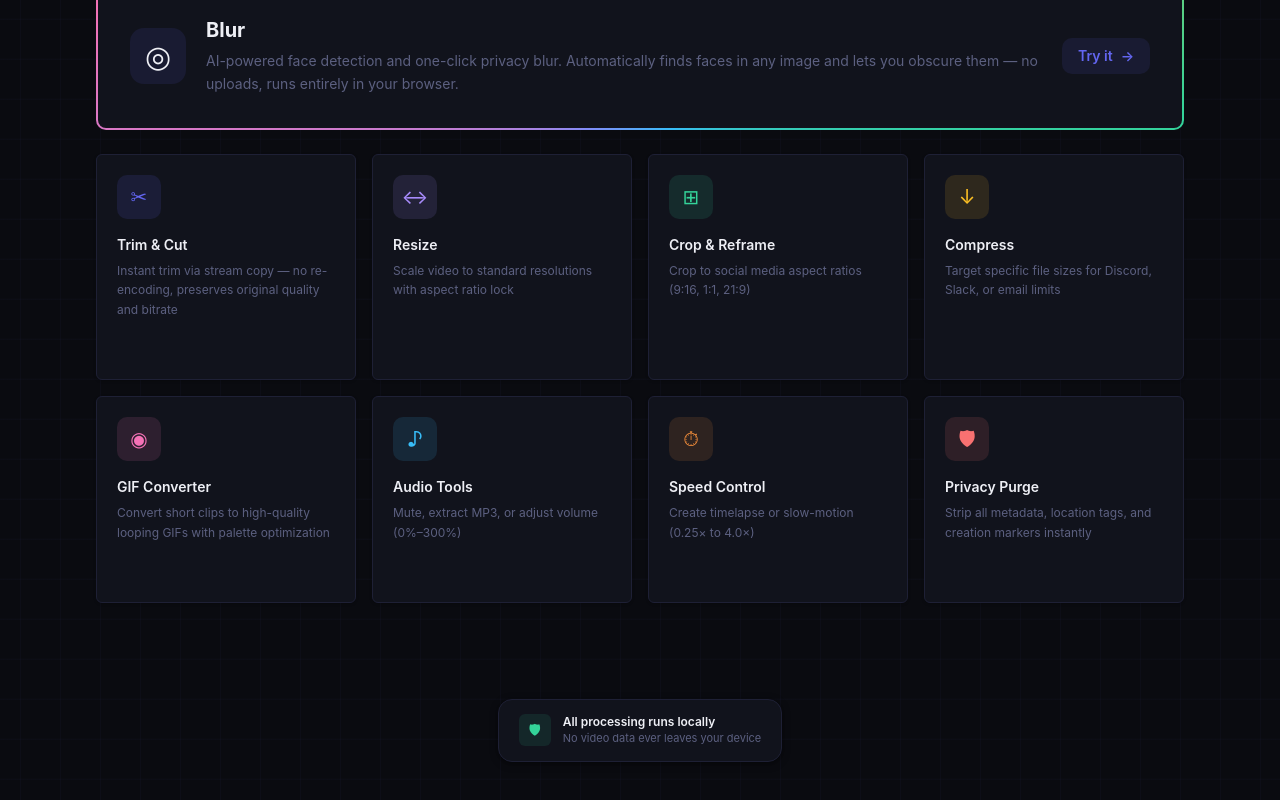
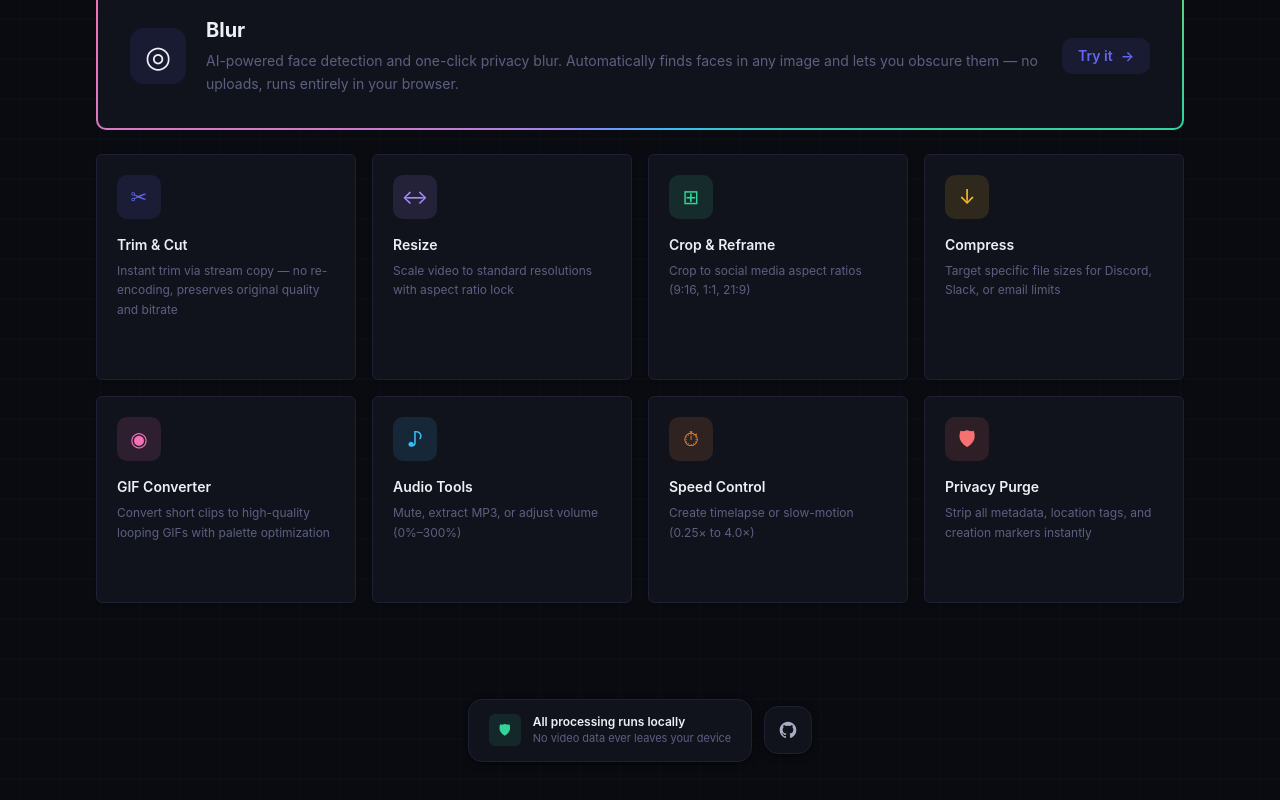
Before and after one commit to ningtoba/BrowserSnip, a React (Vite) app: page / in a window 1280 px wide. Shown: the part 444-1244 px from the top of the page. Built offline with nearby package versions, Linux system fonts and the light colour scheme; the HTML template or start-up script is replaced by a standard one.

Commit message:
feat: add GitHub repo link icon in dashboard footer

```diff
--- a/src/components/dashboard/Dashboard.tsx
+++ b/src/components/dashboard/Dashboard.tsx
@@ -82,6 +82,7 @@ export function Dashboard() {
         </div>
 
         <footer className="mt-16 sm:mt-24 text-center">
+          <div className="flex flex-wrap items-center justify-center gap-3">
             <div className="inline-flex items-center gap-3 rounded-doodle-lg border border-cream-border bg-cream-light px-5 py-3.5 shadow-doodle-card">
               <div className="flex h-8 w-8 items-center justify-center rounded-doodle bg-success/10">
                 <span className="text-sm text-success">🛡</span>
@@ -91,6 +92,18 @@ export function Dashboard() {
                 <p className="text-[11px] text-ink-muted">No video data ever leaves your device</p>
               </div>
             </div>
+            <a
+              href="https://github.com/ningtoba/BrowserSnip"
+              target="_blank"
+              rel="noopener noreferrer"
+              aria-label="View source on GitHub"
+              className="inline-flex h-12 w-12 items-center justify-center rounded-doodle-lg border border-cream-border bg-cream-light shadow-doodle-card transition-all duration-200 hover:border-accent/40 hover:bg-accent/10"
+            >
+              <svg className="h-5 w-5 text-ink-soft" viewBox="0 0 24 24" fill="currentColor" aria-hidden="true">
+                <path d="M12 2C6.477 2 2 6.477 2 12c0 4.42 2.865 8.166 6.839 9.489.5.092.682-.217.682-.482 0-.237-.008-.866-.013-1.7-2.782.604-3.369-1.341-3.369-1.341-.454-1.155-1.11-1.462-1.11-1.462-.908-.62.069-.608.069-.608 1.003.07 1.531 1.03 1.531 1.03.892 1.529 2.341 1.087 2.91.831.092-.646.35-1.086.636-1.336-2.22-.253-4.555-1.11-4.555-4.943 0-1.091.39-1.984 1.029-2.683-.103-.253-.446-1.27.098-2.647 0 0 .84-.268 2.75 1.026A9.578 9.578 0 0 1 12 6.836a9.59 9.59 0 0 1 2.504.337c1.909-1.294 2.747-1.026 2.747-1.026.546 1.377.203 2.394.1 2.647.64.699 1.028 1.592 1.028 2.683 0 3.842-2.339 4.687-4.566 4.935.359.309.678.919.678 1.852 0 1.336-.012 2.415-.012 2.743 0 .267.18.578.688.48C19.138 20.161 22 16.416 22 12c0-5.523-4.477-10-10-10z" />
+              </svg>
+            </a>
+          </div>
         </footer>
       </div>
     </div>
```
Lines whose indentation alone changed are shown as unchanged.
